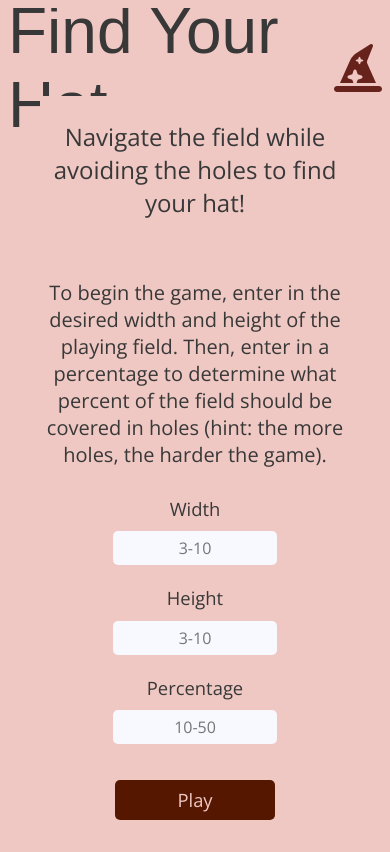
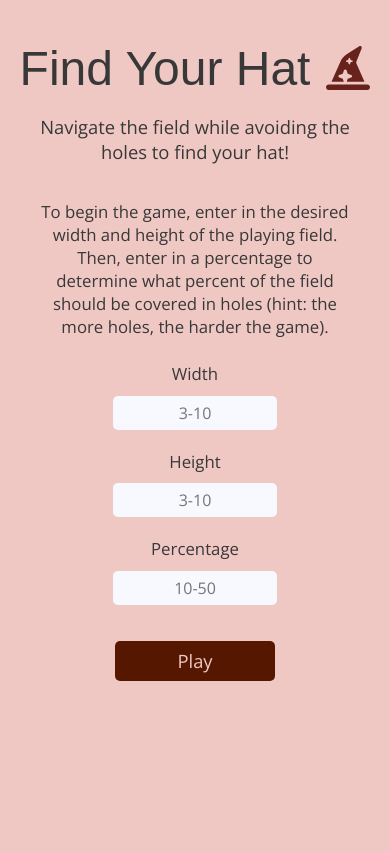
Before and after one commit to bradywinslow/findYourHat, a React (Create React App) app: page / in a window 390 px wide. Built offline with nearby package versions, Linux system fonts and the light colour scheme; a web font is replaced by a local one.

Commit message:
add mobile responsiveness to Header and StartingForm components

```diff
--- a/src/styles/Header.module.css
+++ b/src/styles/Header.module.css
@@ -29,5 +29,29 @@
     display: flex;
     text-align: center;
     font-size: 1.5rem;
-    margin: -2rem 2rem 1rem 2rem;
+    margin: -2rem 2rem 0rem 2rem;
 }
+
+@media only screen and (max-width: 770px) {
+    .title {
+        font-size: 3.5rem;
+    }
+    .headerHat {
+        height: 2.75rem;
+    }
+    .gameInstructions {
+        font-size: 1.25rem;
+    }
+}
+
+@media only screen and (max-width: 481px) {
+    .title {
+        font-size: 3rem;
+    }
+    .headerHat {
+        font-size: 2.5rem;
+    }
+    .gameInstructions {
+        font-size: 1.15rem;
+    }
+}
--- a/src/styles/StartingForm.module.css
+++ b/src/styles/StartingForm.module.css
@@ -99,3 +99,21 @@ input::-webkit-inner-spin-button {
 input[type=number]{
     -moz-appearance: textfield;
 }
+
+@media only screen and (max-width: 770px) {
+    .startingInstructionsText {
+        font-size: 1.15rem;
+    }
+    label {
+        font-size: 1.10rem;
+    }
+}
+
+@media only screen and (max-width: 481px) {
+    .startingInstructionsText {
+        font-size: 1.05rem;
+    }
+    label {
+        font-size: 1.05rem;
+    }
+}
```
